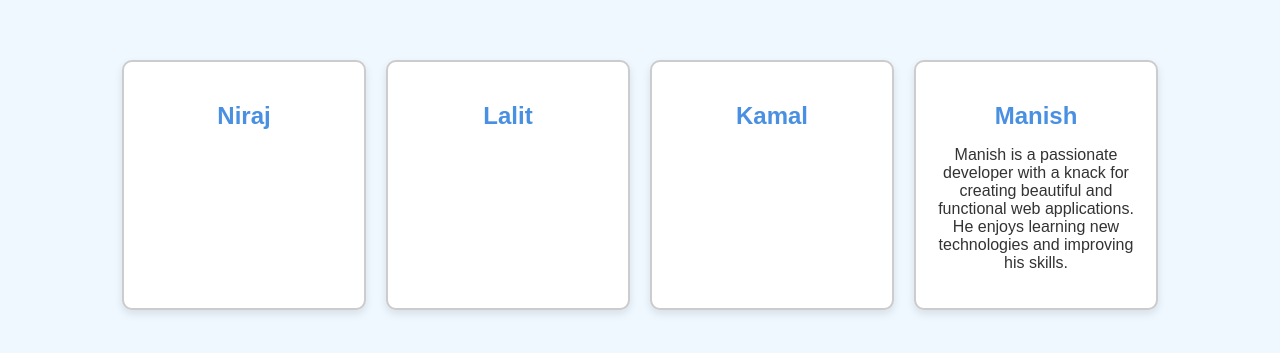
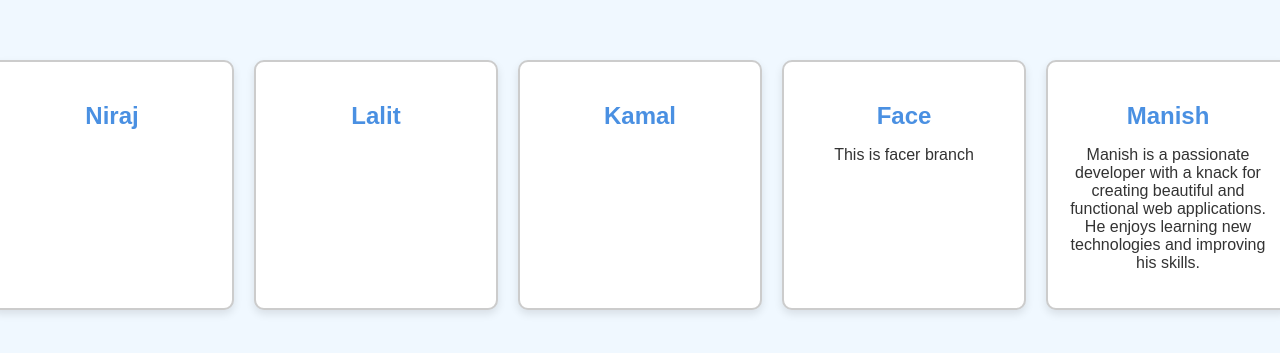
Before and after one commit to Manishsingh8135/newrepo, a plain HTML site: page index.html in a window 1280 px wide. Shown: the part 215-568 px from the top of the page. Drawn offline with Linux system fonts and the light colour scheme.

Commit message:
saved in face branch

```diff
--- a/index.html
+++ b/index.html
@@ -53,6 +53,11 @@
             <!-- Empty card for Niraj -->
         </div>
         <div class="card">
+            <h2>Face</h2>
+            <p>This is facer branch </p>
+            <!-- Empty card for Niraj -->
+        </div>
+        <div class="card">
             <h2>Manish</h2>
             <p>Manish is a passionate developer with a knack for creating beautiful and functional web applications. He enjoys learning new technologies and improving his skills.</p>
         </div>
```
